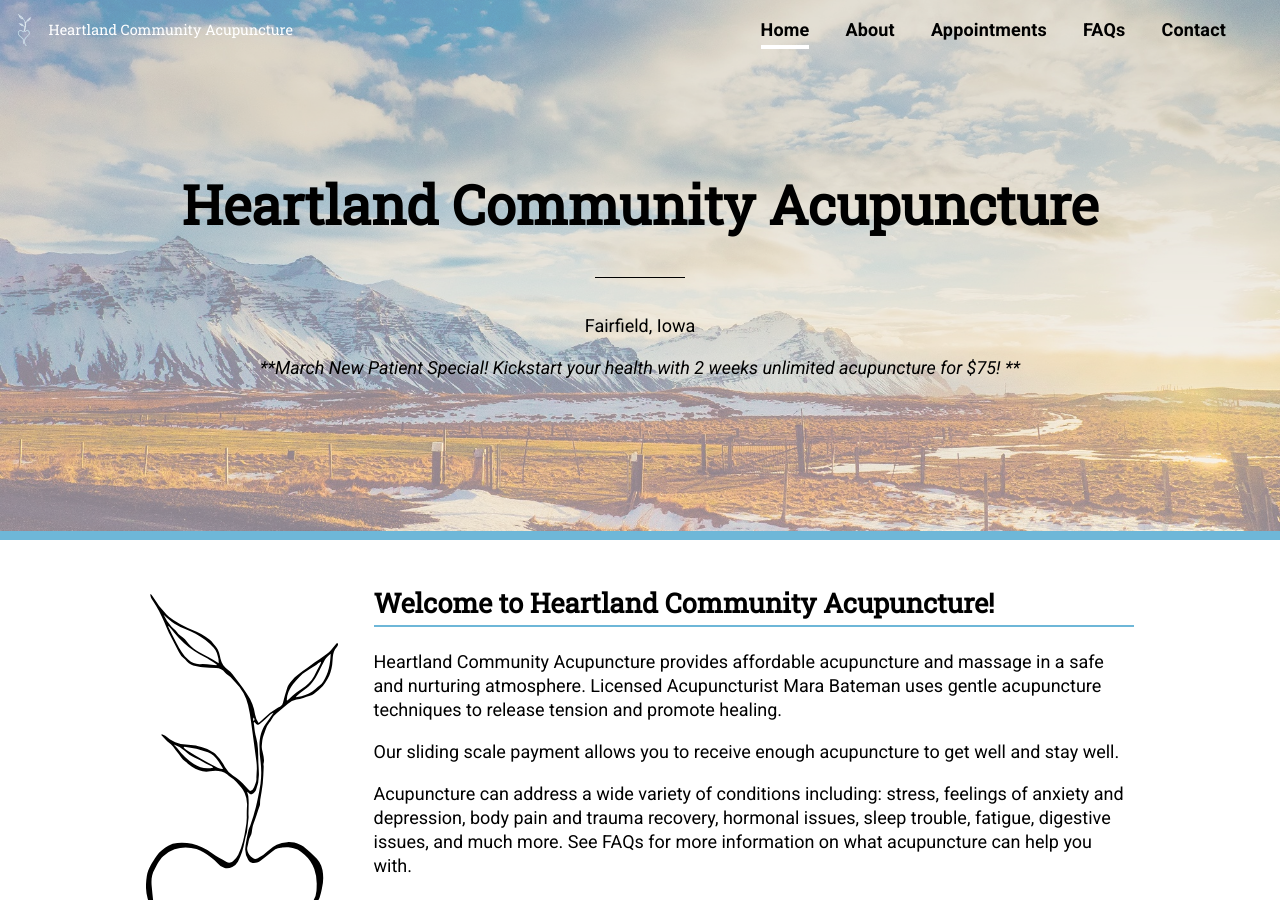
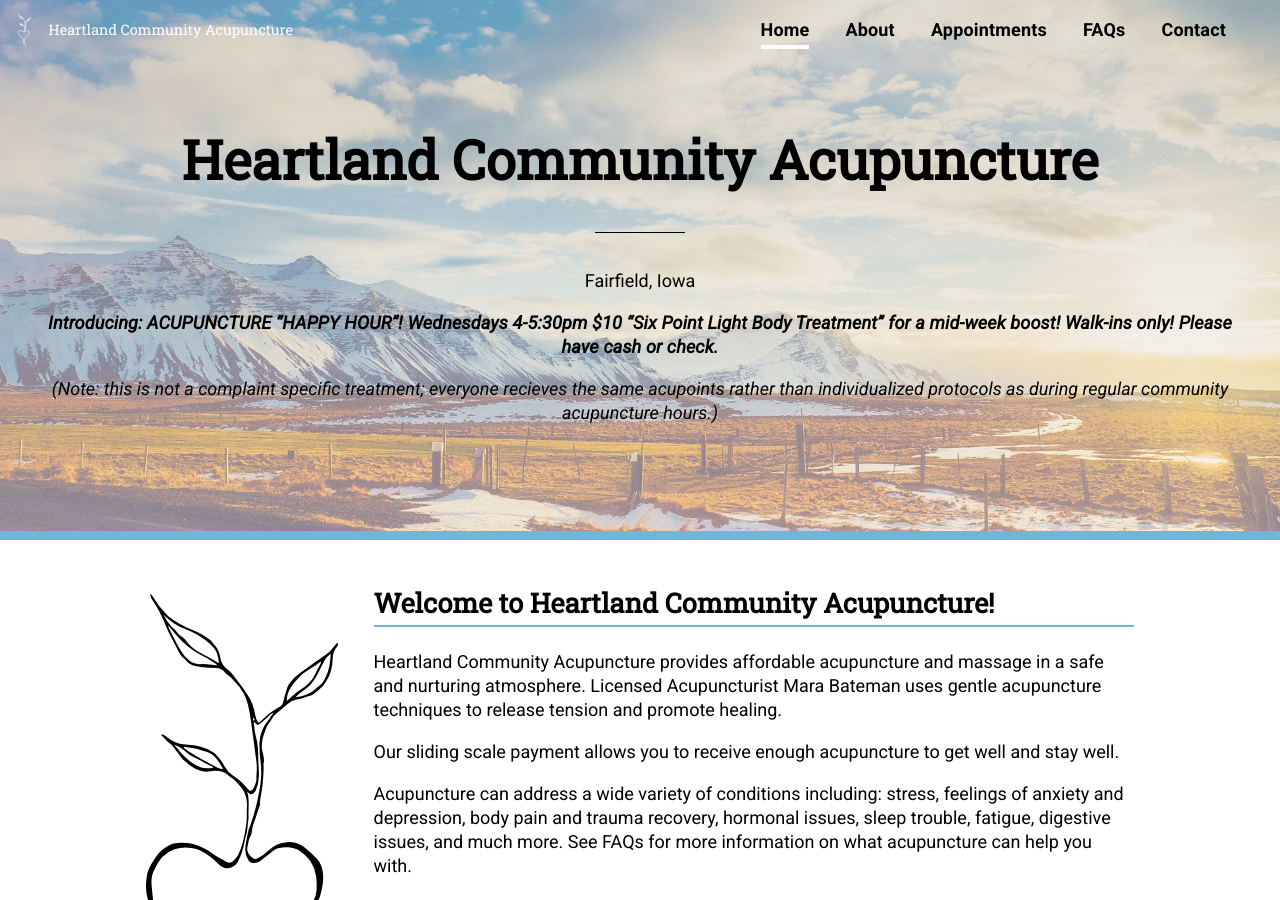
Before and after one commit to alwaysblank/heartlandacu, a Jekyll site: the page built from index.md, in a window 1280 px wide and 900 px high. Built offline with Jekyll 4.4.1, drawn with Linux system fonts in a browser that asks for light colours; a script that is not in the unit is left out; some of the changed text lies outside the part shown.

Commit message:
Update Pages “index”

```diff
--- a/index.md
+++ b/index.md
@@ -6,8 +6,14 @@ intro: >-
   Fairfield, Iowa
 
 
-  _**March New Patient Special! Kickstart your health with 2 weeks unlimited
-  acupuncture for $75!  **_
+  _**Introducing:** **ACUPUNCTURE "HAPPY HOUR"!  Wednesdays 4-5:30pm $10 "Six
+  Point Light Body Treatment"  for a mid-week boost!  Walk-ins only!  Please
+  have cash or check.**_
+
+
+  _(Note: this is not a complaint specific treatment; everyone recieves the same
+  acupoints rather than individualized protocols as during regular community
+  acupuncture hours.)_
 ---
 ## Welcome to Heartland Community Acupuncture!
 
@@ -23,12 +29,6 @@ One-on-one Shiatsu Massage  and Acupuncture+Shiatsu sessions are available by ap
 
 **Community Acupuncture is walk-in only; no appointment necessary!**
 
-**Five and ten treatment punchcards may also be purchased for your ease and convenience.  **
-
-**5 treatment punchcard: $125**
-
-**10 treatment punchcard: $250**
-
 **Shiatsu sessions are $45-$60 for 45 minutes.**
 
 **Shiatsu+Acupuncture sessions are $65-$80 for 1 hour.**
```
